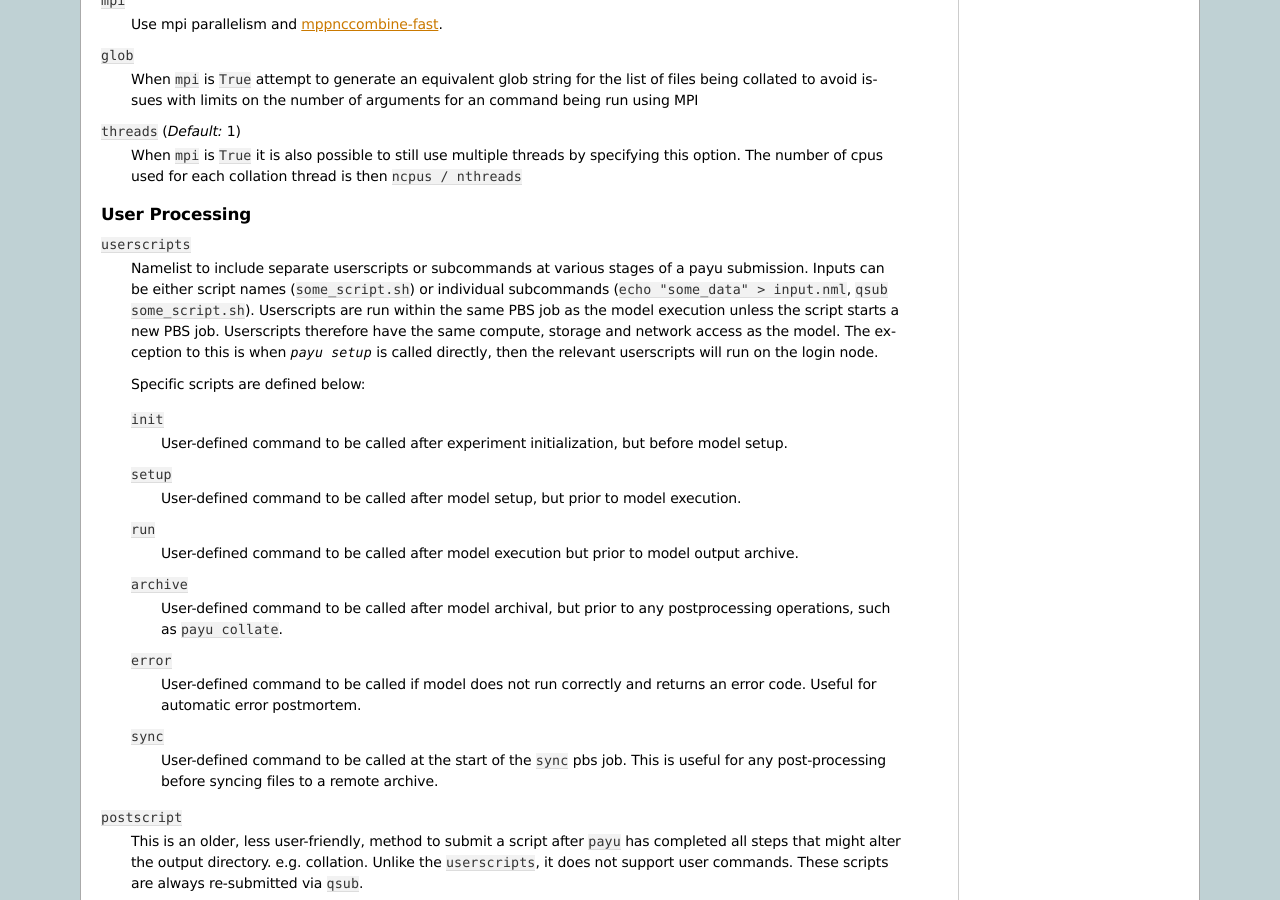
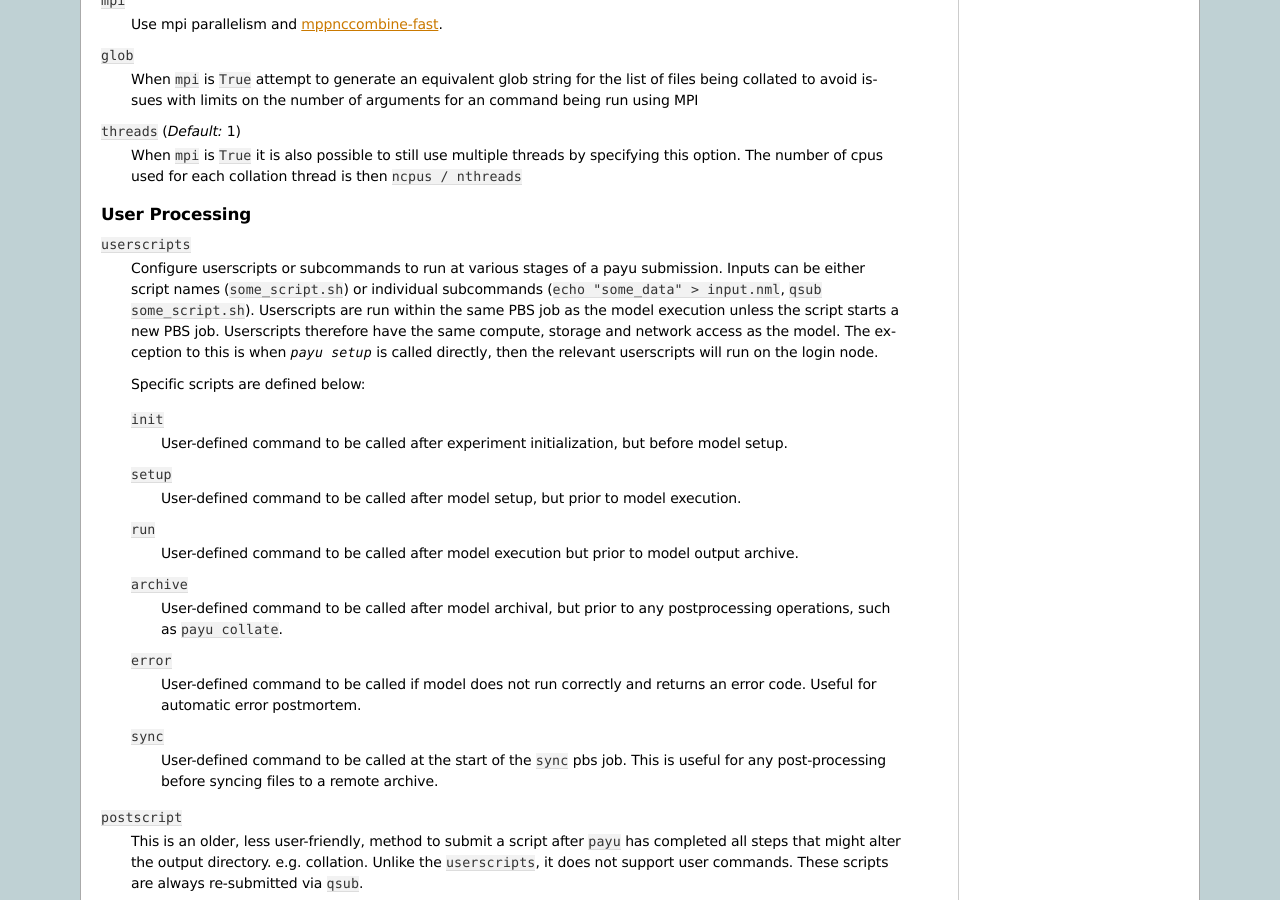
Before and after one commit to payu-org/payu, a Sphinx documentation site: the page built from docs/source/config.rst, in a window 1280 px wide and 900 px high, scrolled down 5186 px. Built offline with Sphinx 7.4.7, drawn with Linux system fonts in a browser that asks for light colours.

Commit message:
Update docs/source/config.rst
Co-authored-by: Aidan Heerdegen <aidan.heerdegen@anu.edu.au>

```diff
--- a/docs/source/config.rst
+++ b/docs/source/config.rst
@@ -355,7 +355,7 @@ User Processing
 --------------
 
 ``userscripts``
-   Namelist to include separate userscripts or subcommands at various stages of
+   Configure userscripts or subcommands to run at various stages of
    a payu submission. Inputs can be either script names (``some_script.sh``) or
    individual subcommands (``echo "some_data" > input.nml``, ``qsub
    some_script.sh``). Userscripts are run within the same PBS job as the model
```
